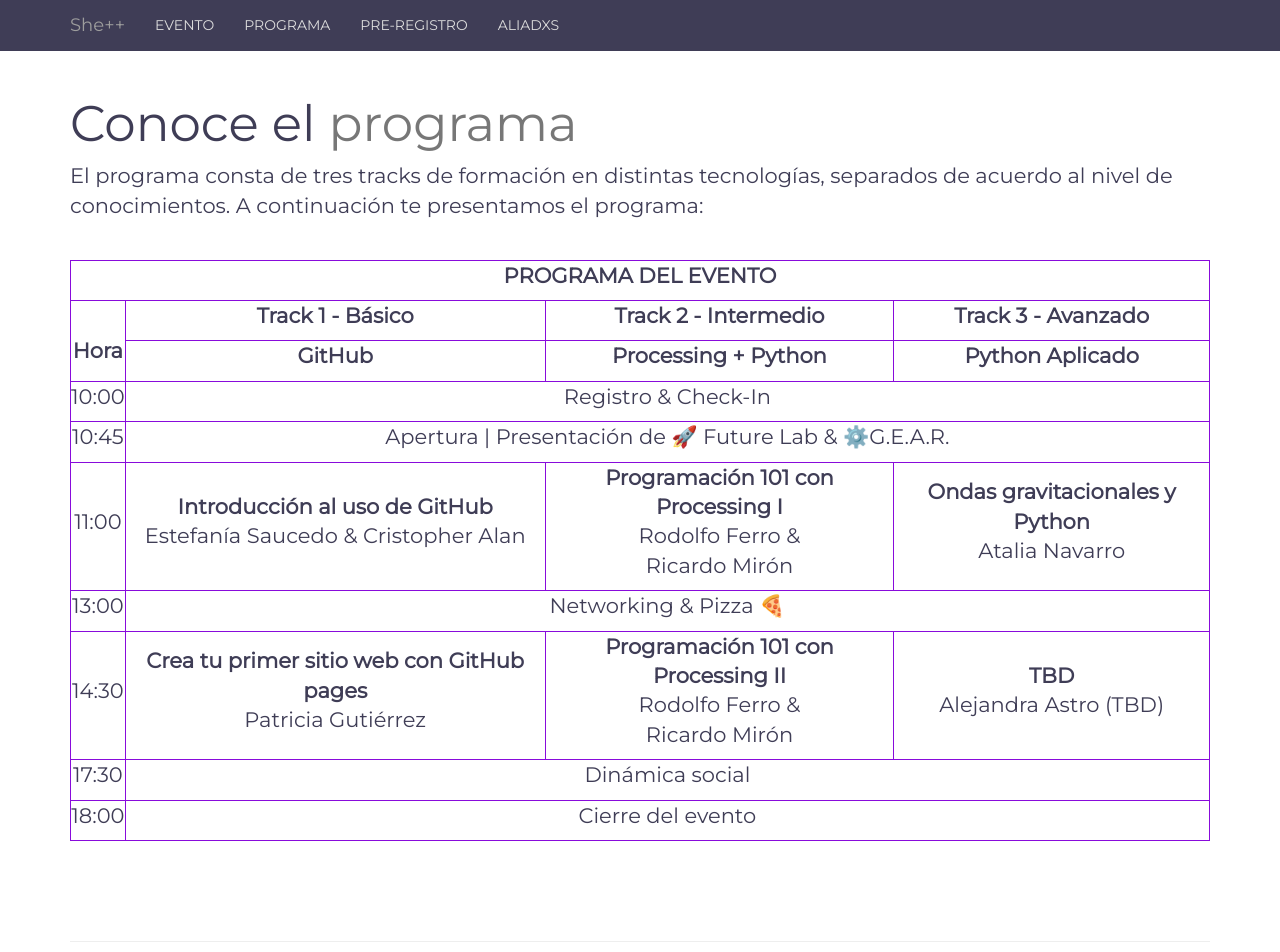
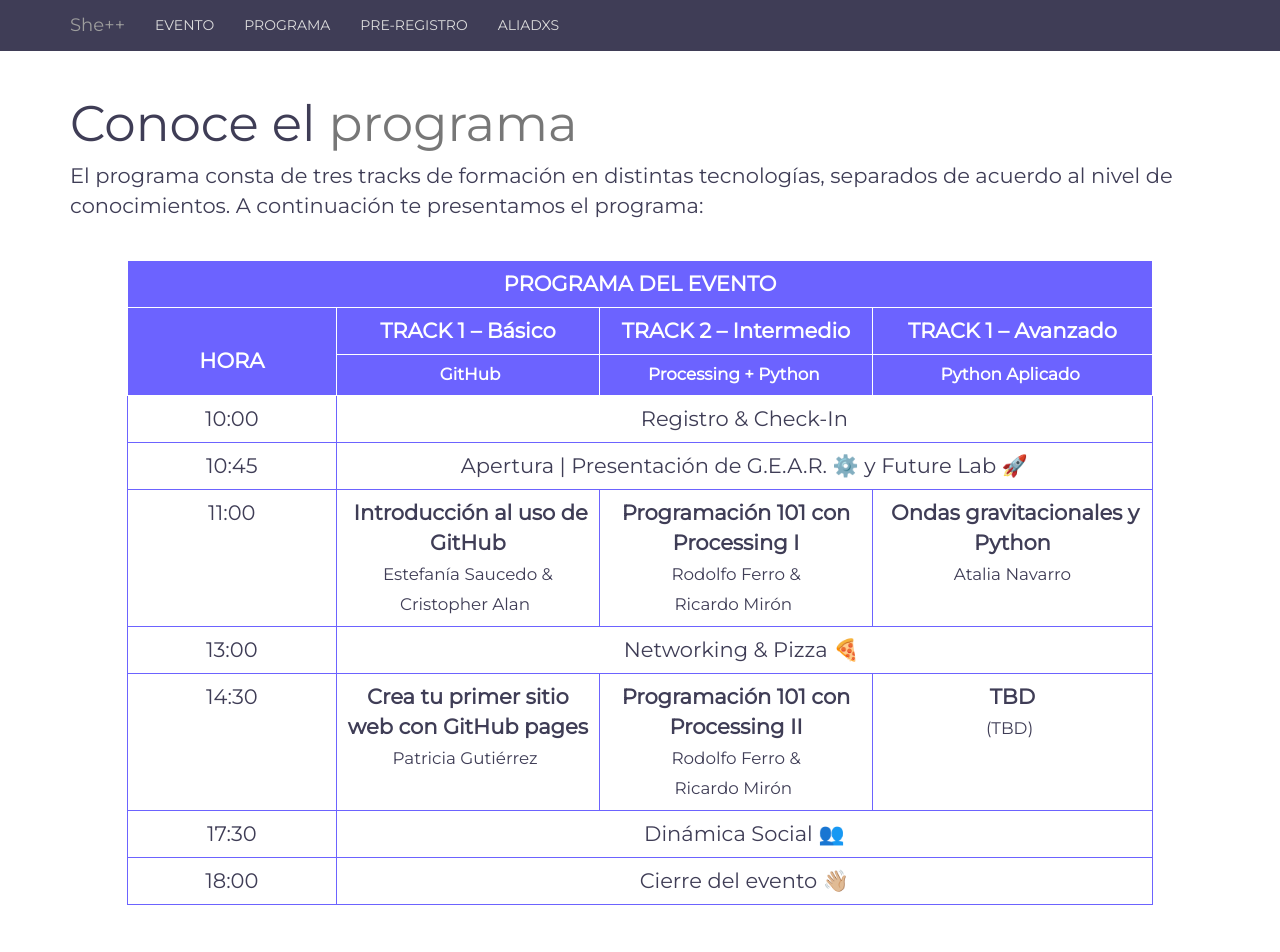
Before and after one commit to mushishi78/one-page-wonder-jekyll, a Jekyll site: the page built from index.html, in a window 1280 px wide and 1400 px high, scrolled down 1440 px. Shown: the top 952 px of the window. Built offline with Jekyll 4.4.1, drawn with Linux system fonts in a browser that asks for light colours.

Commit message:
Updated program, improved table.

```diff
--- a/_includes/features.html
+++ b/_includes/features.html
@@ -140,113 +140,61 @@
     <div class='lead'>
       <p>El programa consta de tres tracks de formación en distintas tecnologías, separados de acuerdo al nivel de conocimientos. A continuación te presentamos el programa:</p>
       <br>
-      <style>
-      table, th, td {
-        border: 1px solid #880BDB;
-      }
-      </style>
-      <table bordercolor="#880BDB" style="border: #880BDB;">
+      <center>
+        <div class="table-responsive">
+          <table style="width: 90%; text-align: center;" class="table table-bordered">
           <tbody>
-      <tr>
-      <td colspan="4">
-      <p style="text-align: center;"><strong>PROGRAMA DEL EVENTO</strong></p>
-      </td>
+          <tr style="height: 36px;">
+          <td style="height: 36px; border-color: #ffffff; background-color: #6c63ff; color: #ffffff;" colspan="4"><strong>PROGRAMA DEL EVENTO</strong></td>
           </tr>
-      <tr style="text-align: center;">
-      <td rowspan="2">
-      <p><strong><br /></strong><strong>Hora</strong></p>
-      </td>
-      <td>
-      <p><strong>Track 1 - B&aacute;sico</strong></p>
-      </td>
-      <td>
-      <p><strong>Track 2 - Intermedio</strong></p>
-      </td>
-      <td>
-      <p><strong>Track 3 - Avanzado</strong></p>
-      </td>
+          <tr style="height: 30px;">
+          <td style="width: 10%; height: 54px; background-color: #6c63ff; border-color: #ffffff; color: #ffffff;" rowspan="2"><br><strong>HORA</strong></td>
+          <td style="width: 10%; height: 30px; background-color: #6c63ff; border-color: #ffffff; color: #ffffff;"><strong>TRACK 1 &ndash; B&aacute;sico</strong></td>
+          <td style="width: 10%; height: 30px; background-color: #6c63ff; border-color: #ffffff; color: #ffffff;"><strong>TRACK 2 &ndash;&nbsp;Intermedio</strong></td>
+          <td style="width: 10%; height: 30px; background-color: #6c63ff; border-color: #ffffff; color: #ffffff;"><strong>TRACK 1 &ndash;&nbsp;Avanzado</strong></td>
           </tr>
-      <tr style="text-align: center;">
-      <td>
-      <p><strong>GitHub</strong></p>
-      </td>
-      <td>
-      <p><strong>Processing + Python</strong></p>
-      </td>
-      <td>
-      <p><strong>Python Aplicado</strong></p>
-      </td>
+          <tr style="height: 24px;">
+          <td style="width: 10%; height: 24px; background-color: #6c63ff; border-color: #ffffff; color: #ffffff; font-size: 0.8em;"><strong>&nbsp;GitHub</strong></td>
+          <td style="width: 10%; height: 24px; background-color: #6c63ff; border-color: #ffffff; color: #ffffff; font-size: 0.8em;"><strong>Processing + Python&nbsp;</strong></td>
+          <td style="width: 10%; height: 24px; background-color: #6c63ff; border-color: #ffffff; color: #ffffff; font-size: 0.8em;"><strong>Python Aplicado&nbsp;</strong></td>
           </tr>
-      <tr style="text-align: center;">
-      <td>
-      <p><span style="font-weight: 400;">10:00</span></p>
-      </td>
-      <td colspan="3">
-      <p><span style="font-weight: 400;">Registro &amp; Check-In</span></p>
-      </td>
+          <tr style="height: 23px;">
+          <td style="width: 10%; height: 23px; border-color: #6C63FF;">10:00</td>
+          <td style="width: 10%; height: 23px; border-color: #6C63FF;" colspan="3">Registro &amp; Check-In</td>
           </tr>
-      <tr style="text-align: center;">
-      <td>
-      <p><span style="font-weight: 400;">10:45</span></p>
-      </td>
-      <td colspan="3">
-      <p><span style="font-weight: 400;">Apertura | Presentaci&oacute;n de 🚀 Future Lab &amp; ⚙️G.E.A.R.</span></p>
-      </td>
+          <tr style="height: 23px;">
+          <td style="width: 10%; height: 23px; border-color: #6C63FF;">10:45</td>
+          <td style="width: 10%; height: 23px; border-color: #6C63FF;" colspan="3">Apertura | Presentaci&oacute;n de G.E.A.R. ⚙️ y Future Lab 🚀</td>
           </tr>
-      <tr style="text-align: center;">
-      <td>
-      <p><span style="font-weight: 400;">11:00</span></p>
-      </td>
-      <td>
-      <p><strong>Introducci&oacute;n al uso de GitHub</strong><span style="font-weight: 400;"><br /></span><span style="font-weight: 400;">Estefan&iacute;a Saucedo &amp; Cristopher Alan</span></p>
-      </td>
-      <td>
-      <p><strong>Programaci&oacute;n 101 con Processing I</strong><span style="font-weight: 400;"><br /></span><span style="font-weight: 400;">Rodolfo Ferro &amp; </span><span style="font-weight: 400;"><br /></span><span style="font-weight: 400;">Ricardo Mir&oacute;n</span></p>
-      </td>
-      <td>
-      <p><strong>Ondas gravitacionales y Python</strong><span style="font-weight: 400;"><br /></span><span style="font-weight: 400;">Atalia Navarro</span></p>
-      </td>
+          <tr style="height: 23px;">
+          <td style="width: 10%; height: 23px; border-color: #6C63FF;">11:00</td>
+          <td style="width: 10%; height: 23px; border-color: #6C63FF;">&nbsp;<strong>Introducci&oacute;n al uso de GitHub</strong><span style="font-weight: 400;"><br /></span><span style="font-weight: 200; font-size: 0.8em;">Estefan&iacute;a Saucedo &amp; </span><span style="font-weight: 400;"><br /></span><span style="font-weight: 200; font-size: 0.8em;">Cristopher Alan</span>&nbsp;</td>
+          <td style="width: 10%; height: 23px; border-color: #6C63FF;"><strong>Programaci&oacute;n 101 con Processing I</strong><span style="font-weight: 400;"><br /></span><span style="font-weight: 200; font-size: 0.8em;">Rodolfo Ferro &amp; </span><span style="font-weight: 400;"><br /></span><span style="font-weight: 200; font-size: 0.8em;">Ricardo Mir&oacute;n</span>&nbsp;</td>
+          <td style="width: 10%; height: 23px; border-color: #6C63FF;">&nbsp;<strong>Ondas gravitacionales y Python</strong><span style="font-weight: 400;"><br /></span><span style="font-weight: 200; font-size: 0.8em;">Atalia Navarro</span></td>
           </tr>
-      <tr style="text-align: center;">
-      <td>
-      <p><span style="font-weight: 400;">13:00</span></p>
-      </td>
-      <td colspan="3">
-      <p><span style="font-weight: 400;">Networking &amp; Pizza 🍕</span></p>
-      </td>
+          <tr style="height: 23px;">
+          <td style="width: 10%; height: 23px; border-color: #6C63FF;">13:00</td>
+          <td style="width: 10%; height: 23px; border-color: #6C63FF;" colspan="3">Networking &amp; Pizza 🍕&nbsp;</td>
           </tr>
-      <tr style="text-align: center;">
-      <td>
-      <p><span style="font-weight: 400;">14:30</span></p>
-      </td>
-      <td>
-      <p><strong>Crea tu primer sitio web con GitHub pages</strong><span style="font-weight: 400;"><br /></span><span style="font-weight: 400;">Patricia Guti&eacute;rrez</span></p>
-      </td>
-      <td>
-      <p><strong>Programaci&oacute;n 101 con Processing II</strong><span style="font-weight: 400;"><br /></span><span style="font-weight: 400;">Rodolfo Ferro &amp; </span><span style="font-weight: 400;"><br /></span><span style="font-weight: 400;">Ricardo Mir&oacute;n</span></p>
-      </td>
-      <td>
-      <p><strong>TBD</strong><span style="font-weight: 400;"><br /></span><span style="font-weight: 400;">Alejandra Astro (TBD)</span></p>
-      </td>
+          <tr style="height: 23px;">
+          <td style="width: 10%; height: 23px; border-color: #6C63FF;">14:30</td>
+          <td style="width: 10%; height: 23px; border-color: #6C63FF;"><strong>Crea tu primer sitio web con GitHub pages</strong><span style="font-weight: 400;"><br /></span><span style="font-weight: 200; font-size: 0.8em;">Patricia Guti&eacute;rrez</span>&nbsp;</td>
+          <td style="width: 10%; height: 23px; border-color: #6C63FF;"><strong>Programaci&oacute;n 101 con Processing II</strong><span style="font-weight: 400;"><br /></span><span style="font-weight: 200; font-size: 0.8em;">Rodolfo Ferro &amp; </span><span style="font-weight: 400;"><br /></span><span style="font-weight: 200; font-size: 0.8em;">Ricardo Mir&oacute;n</span>&nbsp;</td>
+          <td style="width: 10%; height: 23px; border-color: #6C63FF;"><strong>TBD</strong><span style="font-weight: 400;"><br /></span><span style="font-weight: 200; font-size: 0.8em;">(TBD)</span>&nbsp;</td>
           </tr>
-      <tr style="text-align: center;">
-      <td>
-      <p><span style="font-weight: 400;">17:30</span></p>
-      </td>
-      <td colspan="3">
-      <p><span style="font-weight: 400;">Din&aacute;mica social</span></p>
-      </td>
+          <tr style="height: 23px;">
+          <td style="width: 10%; height: 23px; border-color: #6C63FF;">17:30</td>
+          <td style="width: 10%; height: 23px; border-color: #6C63FF;" colspan="3">Din&aacute;mica Social 👥</td>
           </tr>
-      <tr>
-      <td style="text-align: center;">
-      <p><span style="font-weight: 400;">18:00</span></p>
-      </td>
-      <td colspan="3">
-      <p style="text-align: center;"><span style="font-weight: 400;">Cierre del evento</span></p>
-      </td>
+          <tr style="height: 23px;">
+          <td style="width: 10%; height: 23px; border-color: #6C63FF;">18:00</td>
+          <td style="width: 10%; height: 23px; border-color: #6C63FF;" colspan="3">Cierre del evento 👋🏼</td>
           </tr>
           </tbody>
           </table>
+          <!-- DivTable.com -->
+        </div>
+      </center>
     </div>
   </section>
 
```
Lines whose indentation alone changed are shown as unchanged.
